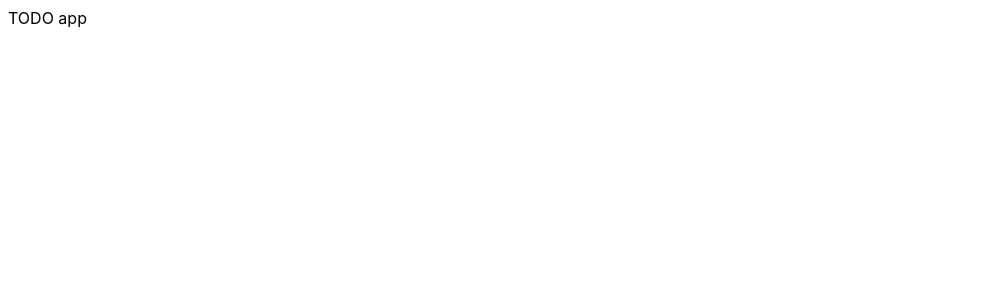
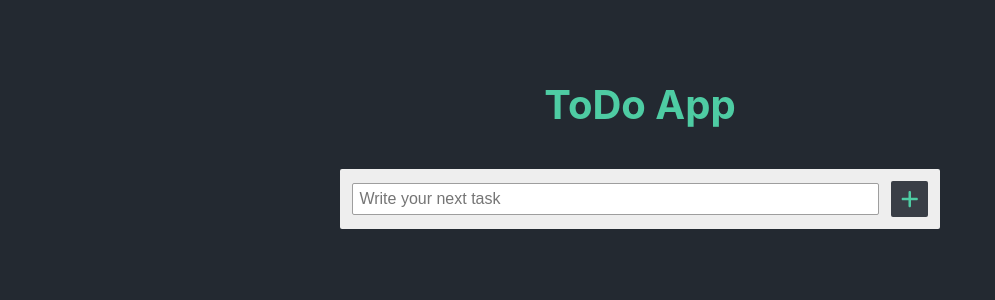
Before and after one commit to Utsav-Ladani/todo-app, a React (Vite) app in the folder todo/: page / in a window 1280 px wide. Shown: the top 300 px of the page, without its empty margins (0-995 px from the left). Built offline with nearby package versions, Linux system fonts and the light colour scheme.

Commit message:
Create the static components and state management model.

```diff
--- a/todo/index.html
+++ b/todo/index.html
@@ -4,7 +4,7 @@
     <meta charset="UTF-8" />
     <link rel="icon" type="image/svg+xml" href="/vite.svg" />
     <meta name="viewport" content="width=device-width, initial-scale=1.0" />
-    <title>Vite + React</title>
+    <title>rtCamp ToDo App</title>
   </head>
   <body>
     <div id="root"></div>
--- a/todo/package.json
+++ b/todo/package.json
@@ -10,6 +10,9 @@
     "preview": "vite preview"
   },
   "dependencies": {
+    "@fortawesome/fontawesome-svg-core": "^6.4.0",
+    "@fortawesome/free-solid-svg-icons": "^6.4.0",
+    "@fortawesome/react-fontawesome": "^0.2.0",
     "react": "^18.2.0",
     "react-dom": "^18.2.0"
   },
--- a/todo/src/App.css
+++ b/todo/src/App.css
@@ -0,0 +1,113 @@
+* {
+	margin: 0;
+	padding: 0;
+	box-sizing: border-box;
+}
+
+body {
+	background-color: var(--bg-color);
+	height: 100vh;
+	width: 100%;
+}
+
+button:hover {
+	cursor: pointer;
+	opacity: .92;
+}
+
+#root {
+	padding: 4em 2em;
+}
+
+.main {
+	margin: 0 auto;
+	max-width: 30em;
+	min-width: 12em;
+}
+
+header {
+	margin-bottom: 2em;
+}
+
+.header__h1 {
+	color: var(--font-color-accent);
+	text-align: center;
+}
+
+.form {
+	padding: .6rem .6rem;
+	color: var(--font-color);
+	background-color: var(--component-bg-color);
+	border-radius: .1rem;
+
+	display: flex;
+	align-items: center;
+	column-gap: .6rem;
+}
+
+.form__input {
+	border: solid 1px var(--border-color);
+	border-radius: .1rem;
+	width: 100%;
+	font-size: .8em;
+	padding: .4em;
+}
+
+.form__btn {
+	height: 1.8rem;
+	width: 2rem;
+	color: var(--font-color-accent);
+	background-color: var(--font-color);
+	border: none;
+	border-radius: .1rem;
+}
+
+.todo-list {
+	list-style-type: none;
+	margin: 2em 0;
+}
+
+.todo-item {
+	background-color: var(--component-bg-color);
+	padding: .8em 1em;
+	border-radius: .1rem;
+	display: flex;
+	gap: .6em;
+	align-items: flex-start;
+}
+
+.todo-item:not(:first-child) {
+	margin-top: 1em;
+}
+
+.todo-item__checkbox {
+	height: 2rem;
+	width: 1rem;
+}
+
+.todo-item__content {
+	flex: 1;
+	font-size: .8rem;
+	width: 100%;
+	background-color: var(--component-bg-color-secondary);
+	min-height: 2rem;
+	padding: .4rem;
+	word-break: break-all;
+	border-radius: .1rem;
+}
+
+.btn-wrapper {
+	display: flex;
+	column-gap: .6rem;
+	height: 2rem;
+}
+
+.todo-item__btn {
+	width: 2rem;
+	border: none;
+	border-radius: .1rem;
+	padding: .4em .6em;
+	font-size: .8rem;
+	color: var(--font-color-accent);
+	background-color: var(--font-color);
+}
--- a/todo/src/App.jsx
+++ b/todo/src/App.jsx
@@ -1,10 +1,25 @@
+import { useEffect, useState } from 'react';
 import './App.css'
+import InputForm from './components/InputForm'
+import ToDoList from './components/ToDoList'
+import ToDoModel from './includes/ToDoModel'
 
 function App() {
+	const todoModel = new ToDoModel();
+	const [todoList, setToDoList] = useState(todoModel.get());
+
+	useEffect(() => {
+		todoModel.subscribe(setToDoList);
+	},[]);
+
 	return (
-		<>
-			TODO app
-		</>
+		<main className='main'>
+			<header>
+				<h1 className='header__h1'>ToDo App</h1>
+			</header>
+			<InputForm />
+			<ToDoList todoList={todoList} />
+		</main>
 	)
 }
 
--- /dev/null
+++ b/todo/src/components/InputForm.jsx
@@ -0,0 +1,21 @@
+import { FontAwesomeIcon } from '@fortawesome/react-fontawesome'
+import { faPlus } from '@fortawesome/free-solid-svg-icons'
+
+function InputForm() {
+	return (
+		<form action="#" method="post" className="form">
+			<input
+				type="text"
+				placeholder="Write your next task"
+				name="todo-inp"
+				id="todo-inp"
+				className="form__input"
+			/>
+			<button type="submit" className="form__btn">
+				<FontAwesomeIcon icon={faPlus} size='xl' />
+			</button>
+		</form>
+	)
+}
+
+export default InputForm
--- /dev/null
+++ b/todo/src/components/ToDoItem.jsx
@@ -0,0 +1,26 @@
+import { faEdit, faTrash } from "@fortawesome/free-solid-svg-icons"
+import { FontAwesomeIcon } from "@fortawesome/react-fontawesome"
+
+function ToDoItem({ data }) {
+    return (
+        <li className="todo-item">
+            <input
+                className="todo-item__checkbox"
+                type="checkbox"
+            />
+            <div className="todo-item__content">
+                {data}
+            </div>
+            <div className="btn-wrapper">
+                <button className="todo-item__btn btn-edit">
+                    <FontAwesomeIcon icon={faEdit} />
+                </button>
+                <button className="todo-item__btn btn-delete">
+                    <FontAwesomeIcon icon={faTrash} />
+                </button>
+            </div>
+        </li>
+    )
+}
+
+export default ToDoItem
--- /dev/null
+++ b/todo/src/components/ToDoList.jsx
@@ -0,0 +1,15 @@
+import ToDoItem from "./ToDoItem"
+
+function ToDoList( { todoList } ) {
+    return (
+        <ul className="todo-list">
+            {
+                todoList.map((val, index) => (
+                    <ToDoItem key={index} data={val} />
+                ))
+            }
+        </ul>
+    )
+}
+
+export default ToDoList
--- /dev/null
+++ b/todo/src/includes/ToDoModel.js
@@ -0,0 +1,39 @@
+class ToDoModel {
+    static instance = null;
+
+    constructor() {
+        if (ToDoModel.instance) {
+            return ToDoModel.instance
+        }
+
+        this.todos = [];
+        this.observe = () => { };
+
+        ToDoModel.instance = this;
+
+        return this;
+    }
+
+    subscribe(setMethod) {
+        this.observe = setMethod;
+    }
+
+    get() {
+        return [...this.todos];
+    }
+
+    add(todo) {
+        this.todos.push(todo);
+        this.observe(this.todos);
+    }
+
+    remove(todo) {
+        this.todos = this.todos.filter((t) => t !== todo);
+    }
+
+    edit(todo, newTodo) {
+        // this.todos = this.todos.map((t) => t === todo ? newTodo : t);
+    }
+}
+
+export default ToDoModel;
--- a/todo/src/index.css
+++ b/todo/src/index.css
@@ -1,3 +1,11 @@
 :root {
 	font-family: Inter, system-ui, Avenir, Helvetica, Arial, sans-serif;
+
+	--bg-color: #232931;
+	--component-bg-color: #EEEEEE;
+	--font-color: #393E46;
+	--font-color-accent: #4ECCA3;
+	--border-color: #9e9e9e;
+	--component-bg-color-secondary: rgba(180, 180, 180, 0.376);
+	font-size: 20px;
 }
--- a/todo/src/main.jsx
+++ b/todo/src/main.jsx
@@ -4,7 +4,7 @@ import App from './App.jsx'
 import './index.css'
 
 ReactDOM.createRoot(document.getElementById('root')).render(
-	<React.StrictMode>
+	// <React.StrictMode>
 		<App />
-	</React.StrictMode>,
+	// </React.StrictMode>,
 )
```
Also changed, not shown: 1 other file (tests, documents, lock files or other folders).
